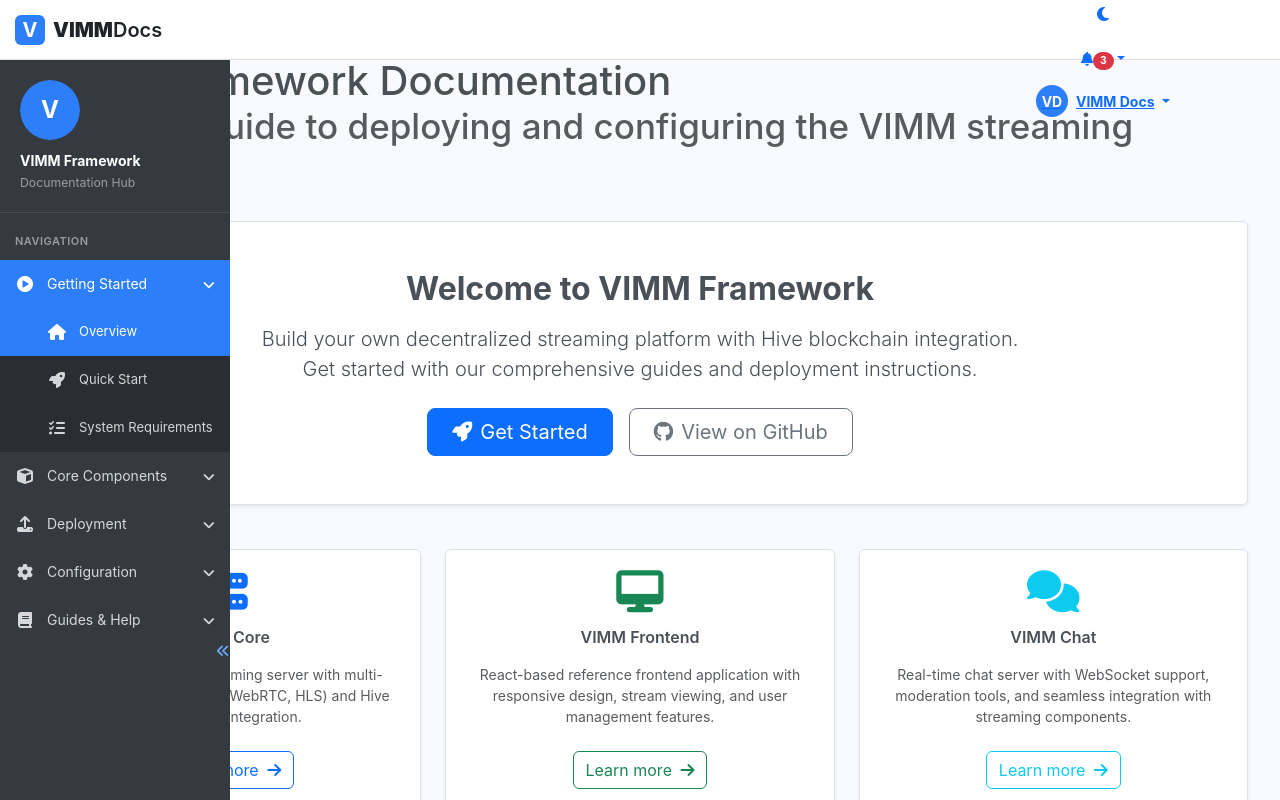
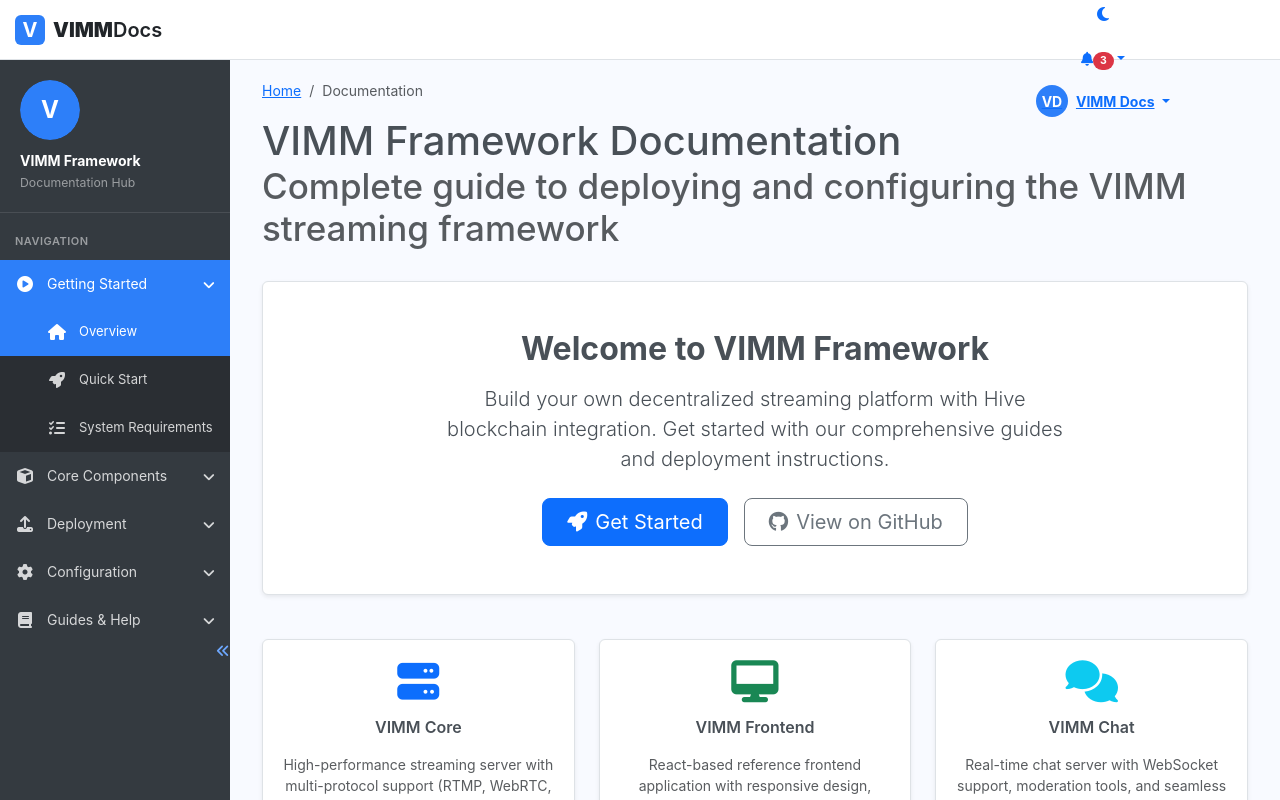
Before and after one commit to chirenonhive/vimm-docs, a Next.js app: page / in a window 1280 px wide. Shown: the top 800 px of the page. Built offline with nearby package versions, Linux system fonts and the light colour scheme.

Commit message:
Adjust app content margin for improved layout

```diff
--- a/app/globals.css
+++ b/app/globals.css
@@ -338,7 +338,8 @@
   flex: 1;
   padding: 20px;
   background: var(--app-content-bg);
-  margin-left: 0;
+  margin-top: 60px;
+  margin-left: 230px;
   transition: all 0.15s ease-in-out;
 }
 
```
